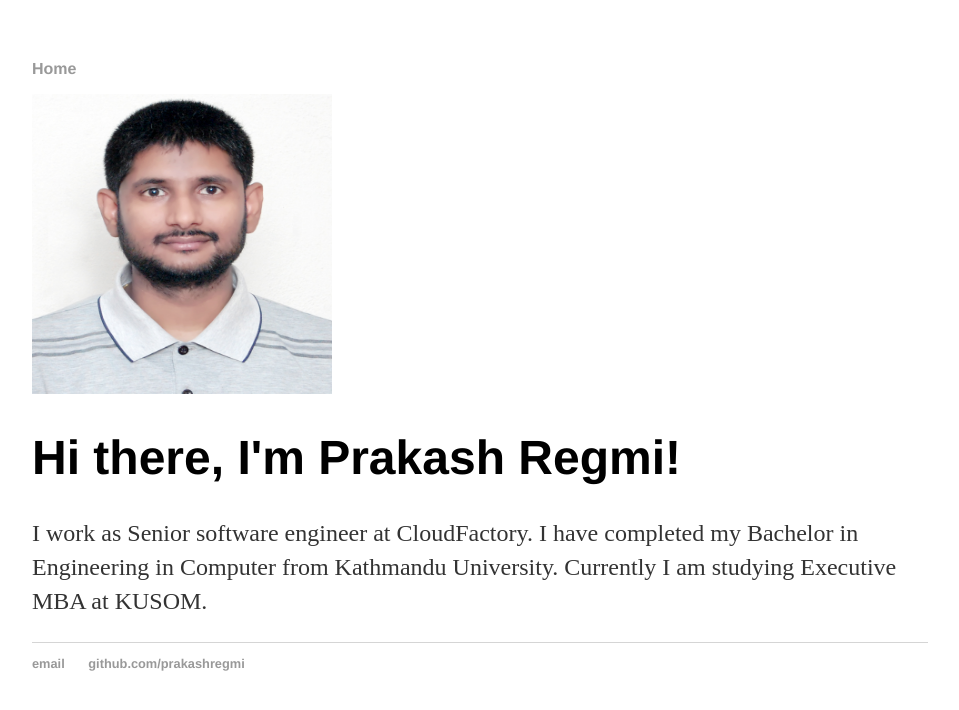
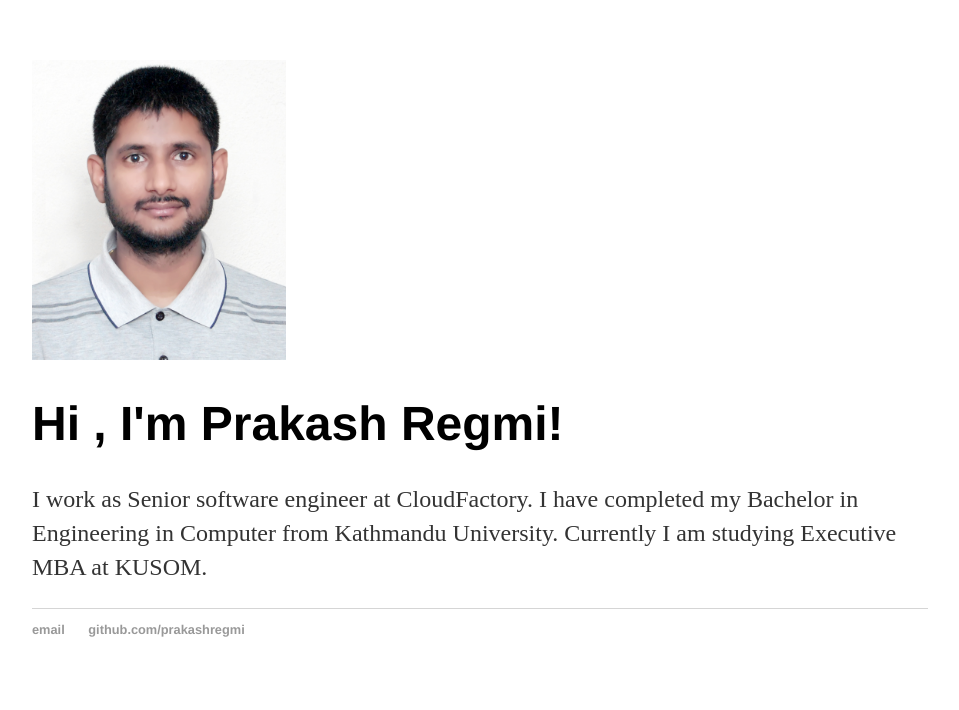
Before and after one commit to prakashregmi/prakashregmi.github.io, a plain HTML site: page index.html in a window 1280 px wide. Shown: the whole page, without its empty margins (160-1119 px from the left). Drawn offline with Linux system fonts and the light colour scheme.

Commit message:
Update index.html

```diff
--- a/index.html
+++ b/index.html
@@ -5,16 +5,11 @@
 		<link rel="stylesheet" type="text/css" href="/css/main.css">
 	</head>
 	<body>
-		<nav>
-    		<ul>
-        		<li><a href="/">Home</a></li>
-    		</ul>
-		</nav>
-		<img src="/img/DSC_0470 copy.jpg" alt="Prakash" style="width:300px;height:300px;">
+		<img src="/img/DSC_0470 copy.jpg" alt="Prakash" style="height:300px;">
 
 		<div class="container">
     		<div class="blurb">
-        		<h1>Hi there, I'm Prakash Regmi!</h1>
+        		<h1>Hi , I'm Prakash Regmi!</h1>
 				<p>I work as Senior software engineer at CloudFactory. I have completed my Bachelor in Engineering in Computer from Kathmandu University. Currently I am studying Executive MBA at KUSOM.</p>
     		</div><!-- /.blurb -->
 		</div><!-- /.container -->
```
